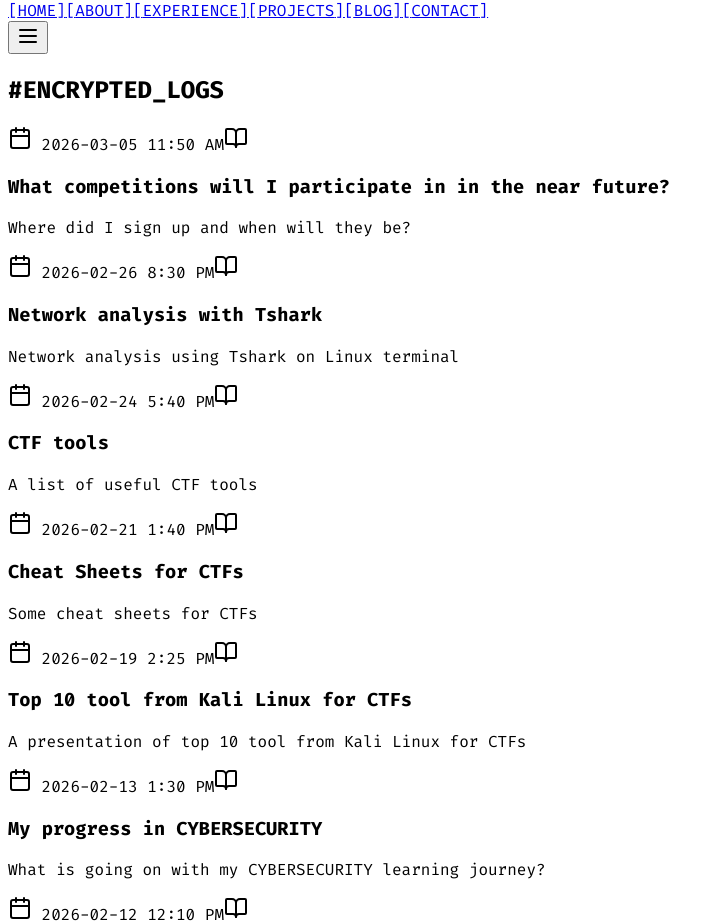
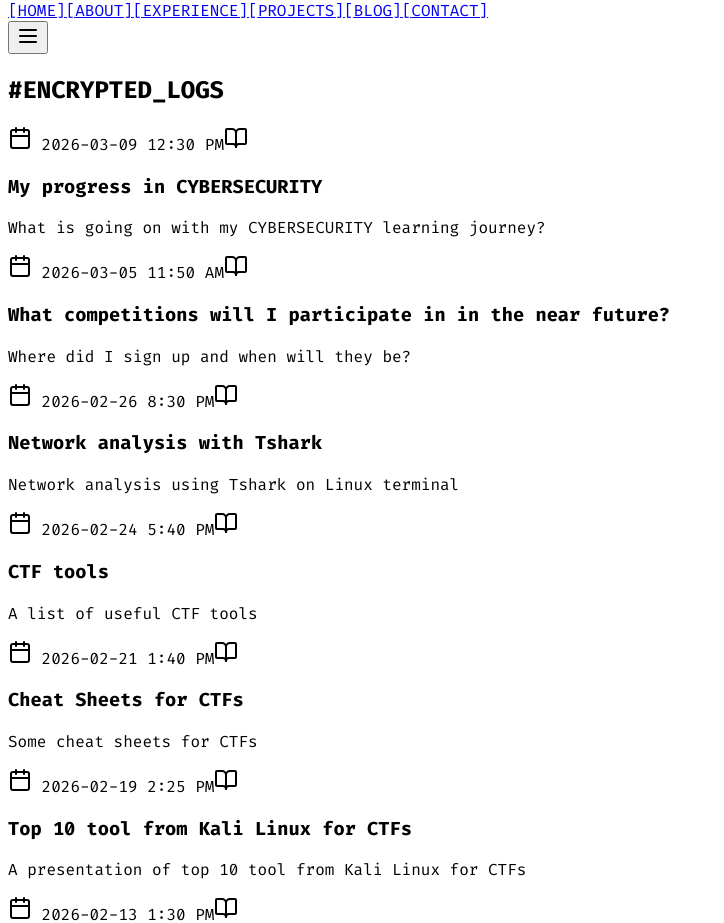
Before and after one commit to SerafimLupan/Serafim_Lupan-v2, a React (Vite) app in the folder client/: page /blog in a window 1280 px wide. Shown: the part 842-1765 px from the top of the page, without its empty margins (0-724 px from the left). Built offline with nearby package versions, Linux system fonts and the light colour scheme; a web font is replaced by a local one.

Commit message:
Update blog.tsx

```diff
--- a/client/src/pages/blog.tsx
+++ b/client/src/pages/blog.tsx
@@ -55,6 +55,25 @@ interface BlogPost {
 }
 
 const BLOG_POSTS: BlogPost[] = [
+  {
+    id: "10",
+    title: "My progress in CYBERSECURITY",
+    date: "2026-03-09 12:30 PM",
+    summary: "What is going on with my CYBERSECURITY learning journey?",
+    content: `
+I recently participated in UNbreakable Romania Teams - Edition 2026 with my team Tsha_lava: me, Dragoș and Bogdan. The competition lasted 48 hours, during which 21 challenges were made available, 11 different categories that we had to solve, with dynamic scoring. Out of 294 teams, 200 obtained a positive score, and our team obtained 43rd place, solving 8 challenges out of 21.
+
+Team score:
+* __Dragoș__ (Team leader) - 413 pts.
+* __Serafim__ (Member) - 0 pts.
+* __Bogdan__ (Member) - 835 pts.
+
+Total: 1,248 pts.
+
+For my first participation, it's a start, I gained experience from this, I learned from my mistakes and it's a reason to motivate me to prepare intensively not only for the upcoming competitions but also for those from last year.
+
+    `
+  },
   {
     id: "9",
     title: "What competitions will I participate in in the near future?",
```
